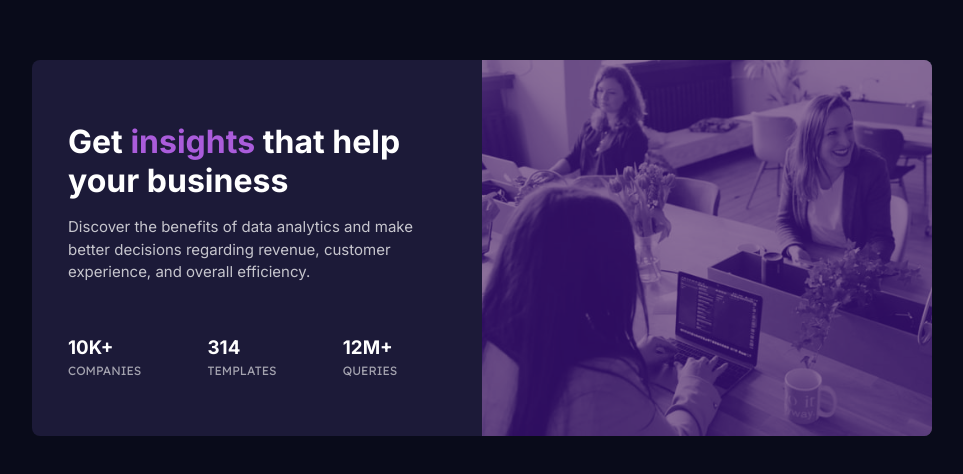
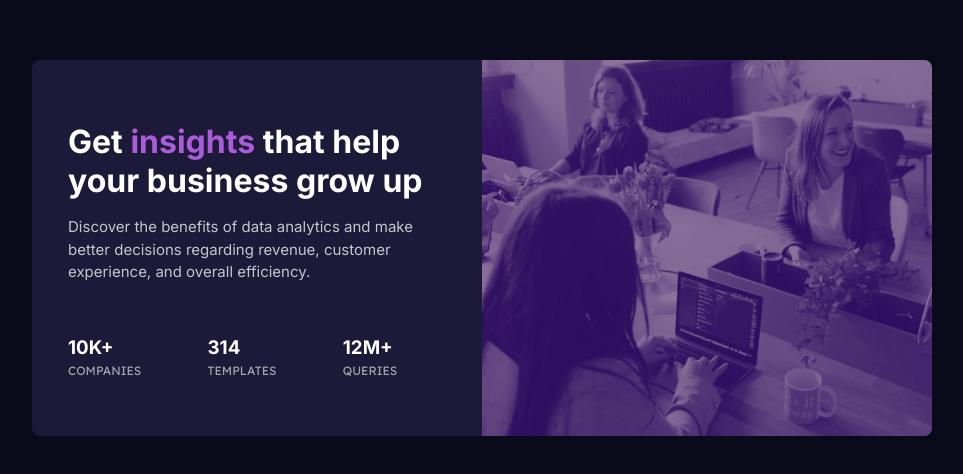
Before and after one commit to akinbode118/Stat.preview, a plain HTML site: page index.html in a window 1280 px wide. Shown: the part 152-626 px from the top of the page, without its empty margins (158-1121 px from the left). Drawn offline with Linux system fonts and the light colour scheme.

Commit message:
added grow up text

```diff
--- a/index.html
+++ b/index.html
@@ -25,7 +25,7 @@
     <main>
       <section class="info">
         <article class="content">
-          <h1>Get <span>insights</span> that help your business </h1>
+          <h1>Get <span>insights</span> that help your business grow up</h1>
           <p>
             Discover the benefits of data analytics and make better decisions
             regarding revenue, customer experience, and overall efficiency.
```
